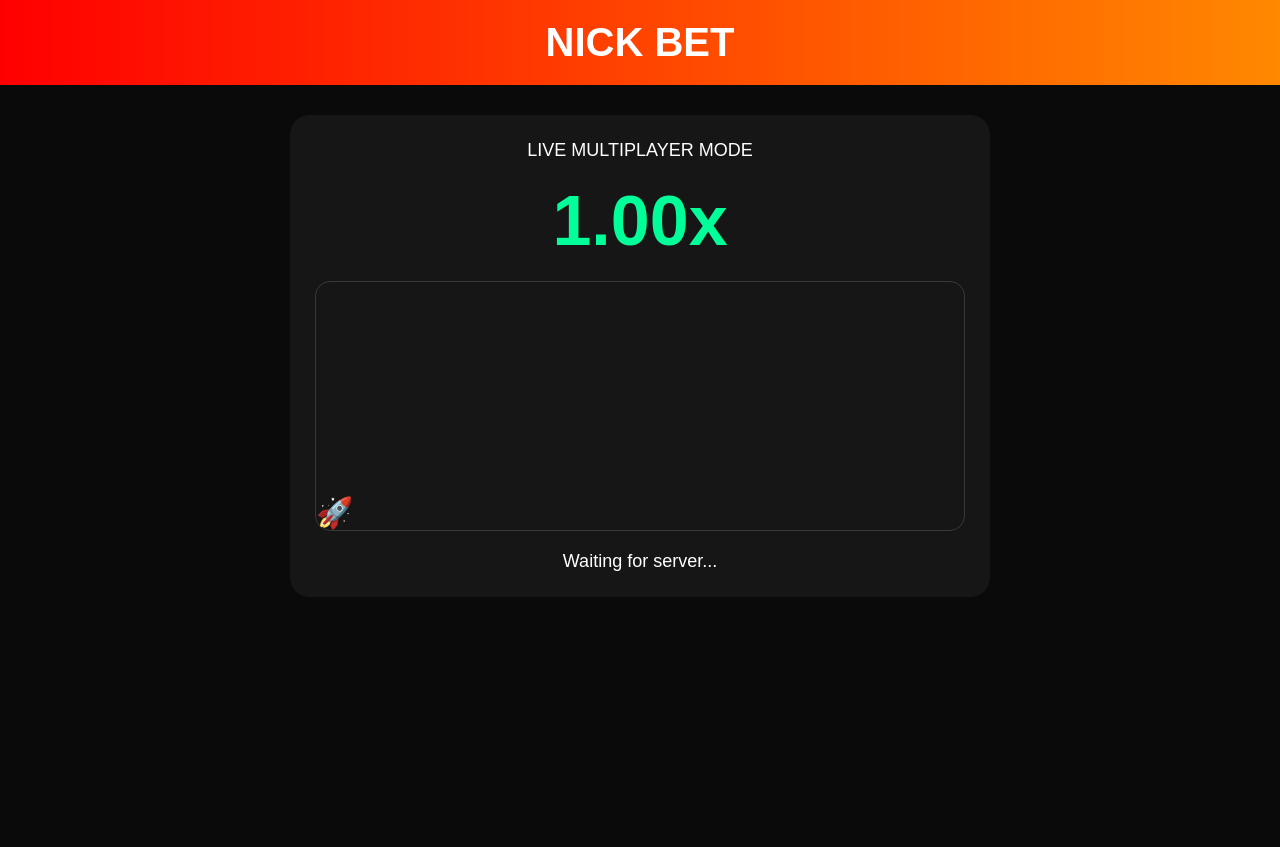
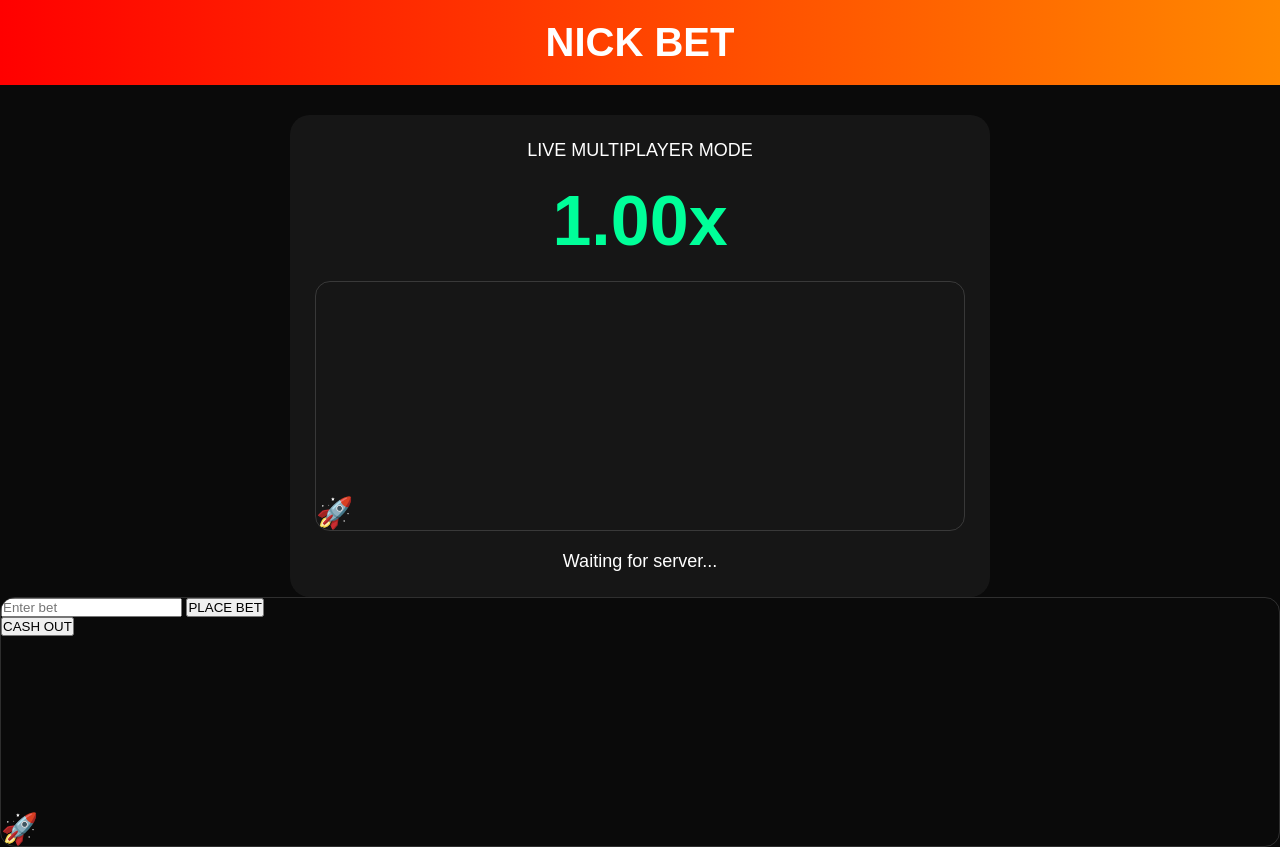
Before and after one commit to bbnvn/Nick-.muthu, a website: page public/index.html in a window 1280 px wide. Before the commit the page ends 800 px from the top, so only its background shows below. Drawn offline with Linux system fonts and the light colour scheme.

Commit message:
Update index.html

```diff
--- a/public/index.html
+++ b/public/index.html
@@ -35,4 +35,20 @@
 <script src="script.js"></script>
 
 </body>
-</html>
+</html><div class="graph">
+
+    <div class="path" id="path"></div>
+    <div id="rocket">🚀</div>
+
+    <!-- LEFT BET PANEL -->
+    <div class="bet-panel">
+        <input type="number" id="betInput" placeholder="Enter bet">
+        <button id="betBtn">PLACE BET</button>
+    </div>
+
+    <!-- RIGHT CASHOUT PANEL -->
+    <div class="cash-panel">
+        <button id="cashBtn">CASH OUT</button>
+    </div>
+
+</div>
```
